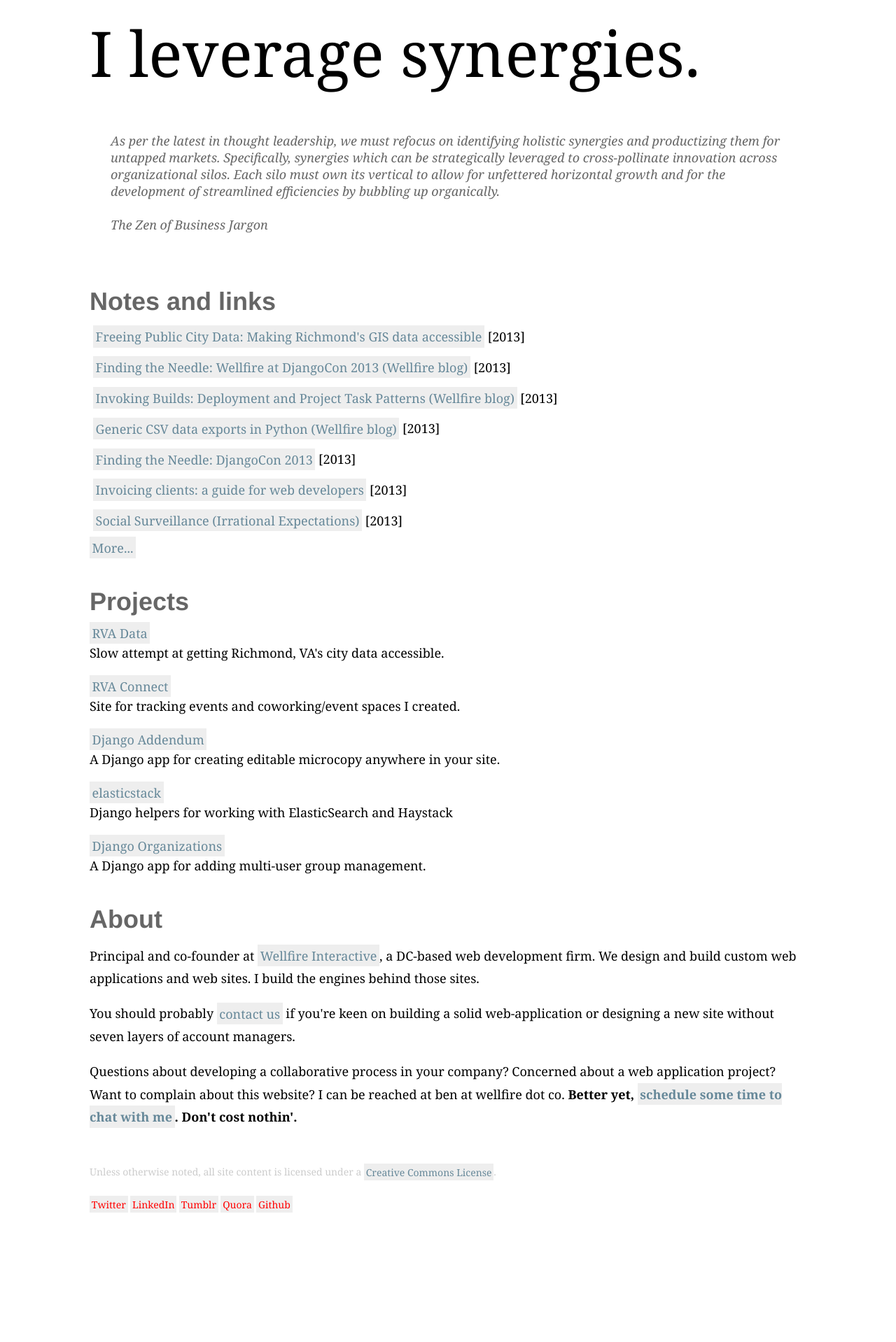
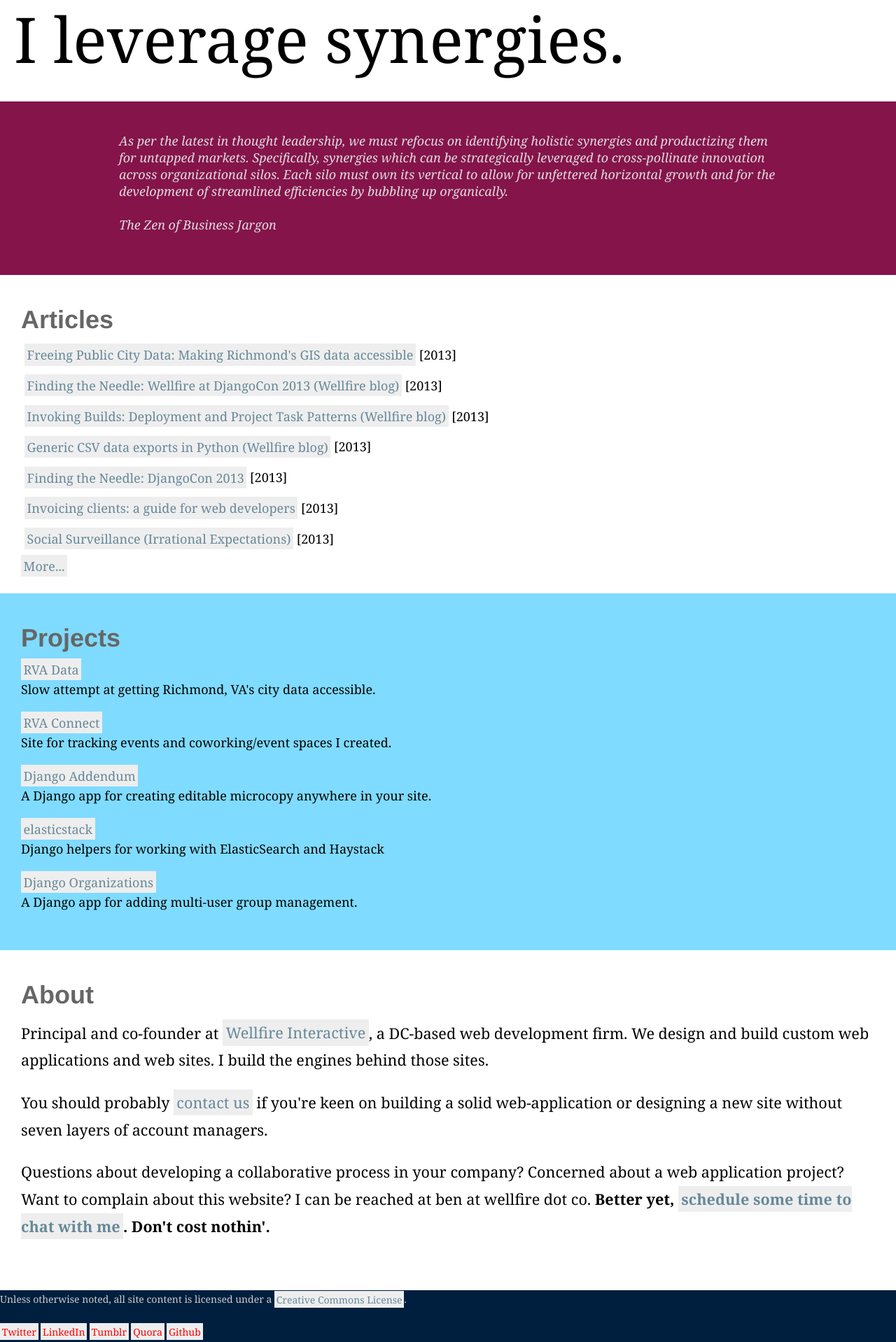
Before and after one commit to bennylope/bennylope.github.com, a Jekyll site: the page built from index.html, in a window 1280 px wide. Shown: the whole page at 70% size. Built offline with Jekyll 4.4.1, drawn with Linux system fonts in a browser that asks for light colours; the list of posts is cut into pages by our own code; before the commit the page ends 1766 px from its top, so only the background shows below that.

Commit message:
Some hackish changes to start freshening up

```diff
--- a/_config.yml
+++ b/_config.yml
@@ -4,3 +4,4 @@ permalink: /:year/:title/
 copyright_year: 2011
 paginate: 10
 analyticscode: UA-3288725-2
+encoding: utf-8
--- a/_layouts/base.html
+++ b/_layouts/base.html
@@ -2,12 +2,12 @@
 <html lang="en-US" {% if page.pageid %}id="{{ page.pageid }}"{% endif %}>
   <head>
     <title>{% if page.title %}{{ page.title }} - {% endif %}{{ site.title }}</title>
+    <meta charset="utf-8">
     <link rel="stylesheet" href="/css/base.css" type="text/css" media="screen">
     <style media="screen and (max-width:600px)">
       html#index h1 { font-size: 2em; }
       h2 { font-size: 1.4em; }
       h3 { font-size: 1.2em; }
-      section { margin-bottom: 20px; }
       img { max-width: 400px; }
     </style>
     <link rel="shortcut icon" href="/images/beardo-16.png">
--- a/_layouts/post.html
+++ b/_layouts/post.html
@@ -8,9 +8,3 @@ layout: content
 {{ content }}
 
 <p>Posted {{ page.date|date: "%B %d, %Y" }} </p>
-
-{% if page.soHelpful %}
-<aside class="soHelpful">
-  Looking for more help? I do weekly office hours calls with developers and start-up entreprenuers to offer a different perspective and solve problems at the intersection of technology and business. Schedule a call via <a href="http://sohelpful.me/benlopatin">soHelpful</a>.
-</aside>
-{% endif %}
--- a/css/base.css
+++ b/css/base.css
@@ -6,19 +6,19 @@ blockquote,q{quotes:none}
 blockquote:before,blockquote:after,q:before,q:after{content:none}
 table{border-collapse:collapse;border-spacing:0}
 html{font-size:18px;font-family:Georgia;background:#fff}
-body{padding:30px;margin-left:auto;margin-right:auto;max-width:1024px}
+// body{padding:30px;margin-left:auto;margin-right:auto;max-width:1024px}
 h2{font-size:3em;line-height:1em;margin-bottom:.5em}
 h3{font-family:Helvetica,Arial,sans-serif;font-weight:bold;font-size:2em;color:#666;margin-top:1em;margin-bottom:.5em}
 h4{font-weight:bold;font-family:Helvetica,Arial,sans-serif;font-size:1em;margin-top:1em;margin-bottom:1em;color:#689}
 html#index h1{color:#000;font-size:5em;margin-bottom:.5em}
 header h1{font-size:1em;line-height:1em;margin-bottom:1.3em;color:#999}
-section{margin-bottom:50px}
-blockquote{margin:28px 0 0 10px;font-style:italic;line-height:24px;color:#666;padding:24px 20px 30px 20px;-webkit-border-radius:15px;-moz-border-radius:15px;border-radius:15px}
+blockquote{margin:10px 0 0 10px;font-style:italic;line-height:24px;color:#666;padding:24px 20px 30px 20px;-webkit-border-radius:15px;-moz-border-radius:15px;border-radius:15px}
+article { padding: 20px; }
 article ol,article ul{margin:10px 10px 20px 30px}
-article p{max-width:600px}
+article p{max-width:940px}
 article li{list-style:disc}
 article ol,article ol li{list-style:decimal}
-p{font-size:1em;line-height:1.8em;margin-bottom:1em}
+p{font-size:1.2rem;line-height:1.8em;margin-bottom:1em}
 li { line-height: 28px; }
 ul.li-bullets{list-style:none}
 ul.li-bullets li{margin:5px 5px 15px 5px}
@@ -32,9 +32,15 @@ a{text-decoration:none;padding:.2em;color:#689;background-color:#eee}
 a:hover{text-decoration:none;background-color:#ddd}
 header a{color:#999}
 p.homeLink a{color:#999;font-size:1em}
-footer{display:block;margin-top:40px;margin-right:auto;margin-left:auto}
+footer{display:block; background: #001f3f; }
 footer p{font-size:14px;margin-top:20px;color:#ccc}
 strong {font-weight: bold;}
 aside.soHelpful { max-width: 600px; padding: 10px; margin: 10px 0 40px 0; border-top: 2px solid #f00; line-height: 1.5em;}
 pre { font-family: monospace; margin: 1em 0px; background: #cfc; padding: 0.5em; }
 dd { margin-top: 10px; margin-bottom: 30px; }
+
+section { padding: 10px 30px 30px 30px; }
+section.projects { background: #7fdbff; }
+header.intro { margin: 10px 20px 30px 20px; }
+section.intro { background: #85144b; }
+section.intro blockquote { color: #dddddd; max-width: 940px; margin-left:auto; margin-right: auto; }
--- a/index.html
+++ b/index.html
@@ -3,21 +3,20 @@ published: true
 layout: home
 pageid: index
 ---
-    <header>
+    <header class="intro">
     <h1>{{ site.title }}</h1>
     </header>
 
-    <section id="intro_section">
+    <section class="intro">
       <blockquote>As per the latest in thought leadership, we must refocus on identifying holistic synergies
         and productizing them for untapped markets. Specifically, synergies which can be strategically
         leveraged to cross-pollinate innovation across organizational silos. Each silo must
         own its vertical to allow for unfettered horizontal growth and for the development of streamlined
         efficiencies by bubbling up organically.<br /><br />The Zen of Business Jargon</blockquote>
-        <p></p>
     </section>
 
-    <section id="my_content">
-    <h3>Notes and links</h3>
+    <section class="articles">
+    <h3>Articles</h3>
     <ul class="li-bullets">
       {% for post in site.posts %}
         {% if forloop.index < 8 %}
@@ -28,7 +27,7 @@ pageid: index
     <a href="/posts/">More...</a>
     </section>
 
-    <section>
+    <section class="projects">
     <h3>Projects</h3>
     <dl>
       {% for project in site.data.projects %}
@@ -38,7 +37,7 @@ pageid: index
     </dl>
     </section>
 
-    <section>
+    <section class="about">
     <h3>About</h3>
     <p>Principal and co-founder at <a
       href="http://www.wellfireinteractive.com">Wellfire
```
